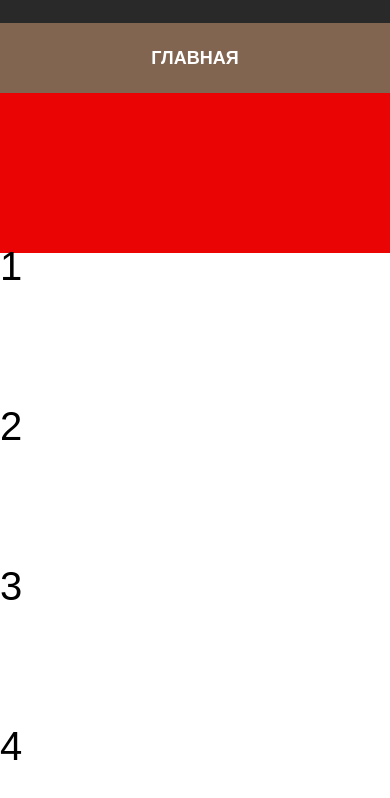
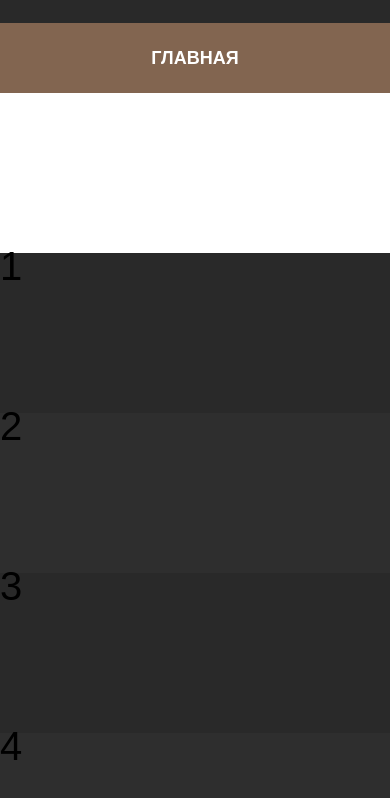
Before and after one commit to Slash606/barb_responsive, a website: page app/index.html in a window 390 px wide. Shown: the part 62-860 px from the top of the page. Drawn offline with nearby package versions, Linux system fonts and the light colour scheme; files that its build step writes are made by us from their sources.

Commit message:
wrong positioning

```diff
--- a/app/index.html
+++ b/app/index.html
@@ -73,6 +73,19 @@
             <div class="stats__tile">3</div>
             <div class="stats__tile">4</div>
         </div>
+    </section>
+    <section class="advantages  container">
+        <ul class="advantages__list">
+            <li class="advantages__item  advantages__item--active">
+                <h2>Быстро</h2>
+            </li>
+            <li  class="advantages__item">
+                <h2>Качественно</h2>
+            </li>
+            <li class="advantages__item">
+                <h2>Дорого</h2>
+            </li>
+        </ul>
 
     </section>
 </main>
--- a/app/sass/main.scss
+++ b/app/sass/main.scss
@@ -118,7 +118,7 @@
 .stats__header {
   min-height: 160px;
   width: 33.333333%;
-  background-color: rgba(255, 0, 0, 0.9);
+  background-color: #ffffff;
 
   @include mq($tablet) {
     width: 100%;
@@ -141,7 +141,39 @@
   font-size: 40px;
   width: 50%;
   min-height: 160px;
+  background-color: $dark-grey;
   @include mq($mobile) {
     width: 100%;
   }
+  &:nth-child(2), &:nth-child(3) {
+     background-color: lighten($dark-grey, 2);
+  }
+  &:nth-child(4) {
+    background-color: lighten($dark-grey, 4);
+  }
+  @include mq($mobile) {
+    &:nth-child(2), &:nth-child(4) {
+      background-color: lighten($dark-grey, 2);
+    }
+    &:nth-child(3) {
+      background-color: $dark-grey;
+    }
+  }
 }
+
+.advantages__list {
+  list-style: none;
+  margin: 0;
+  padding: 0;
+  display: flex;
+
+}
+
+.advantages__item {
+  display: block;
+  min-height: 400px;
+  text-decoration: none;
+  flex-grow: 1;
+  width: calc(100% / 3);
+  text-align: center;
+}
```
